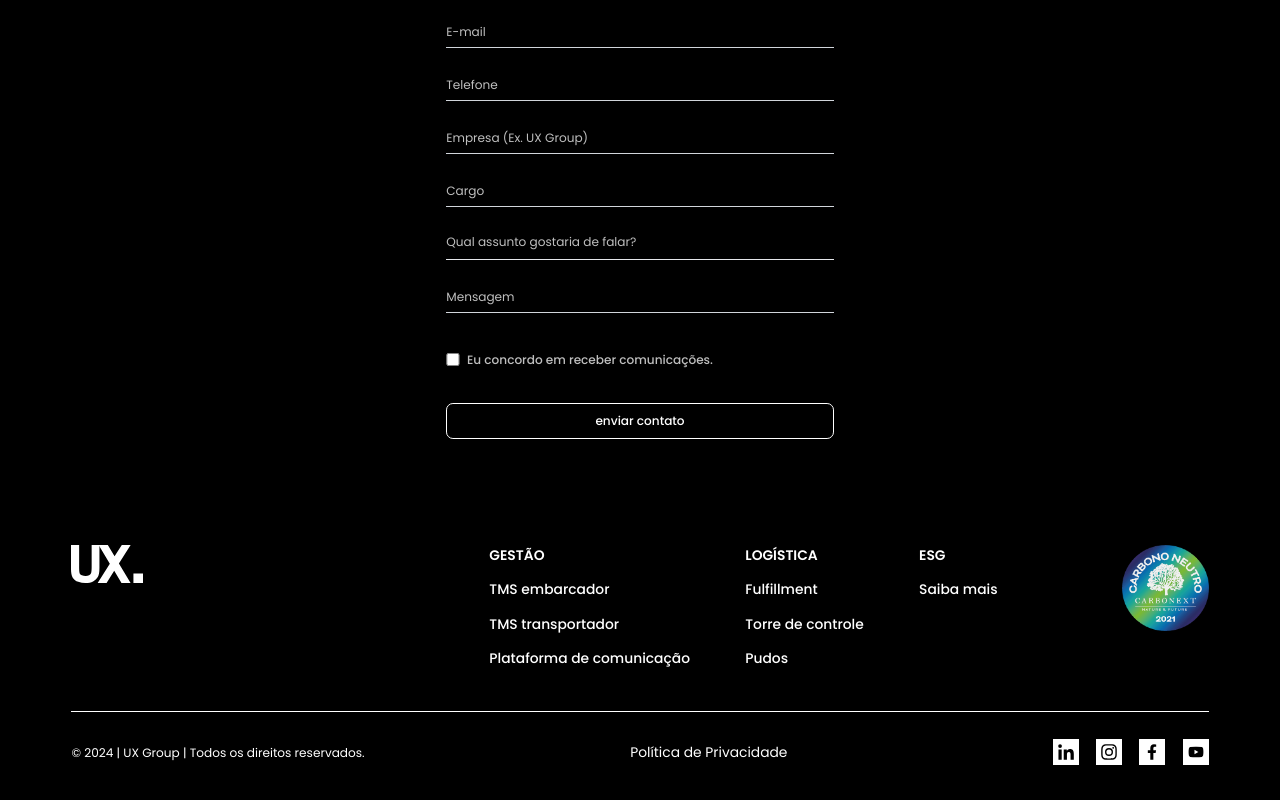
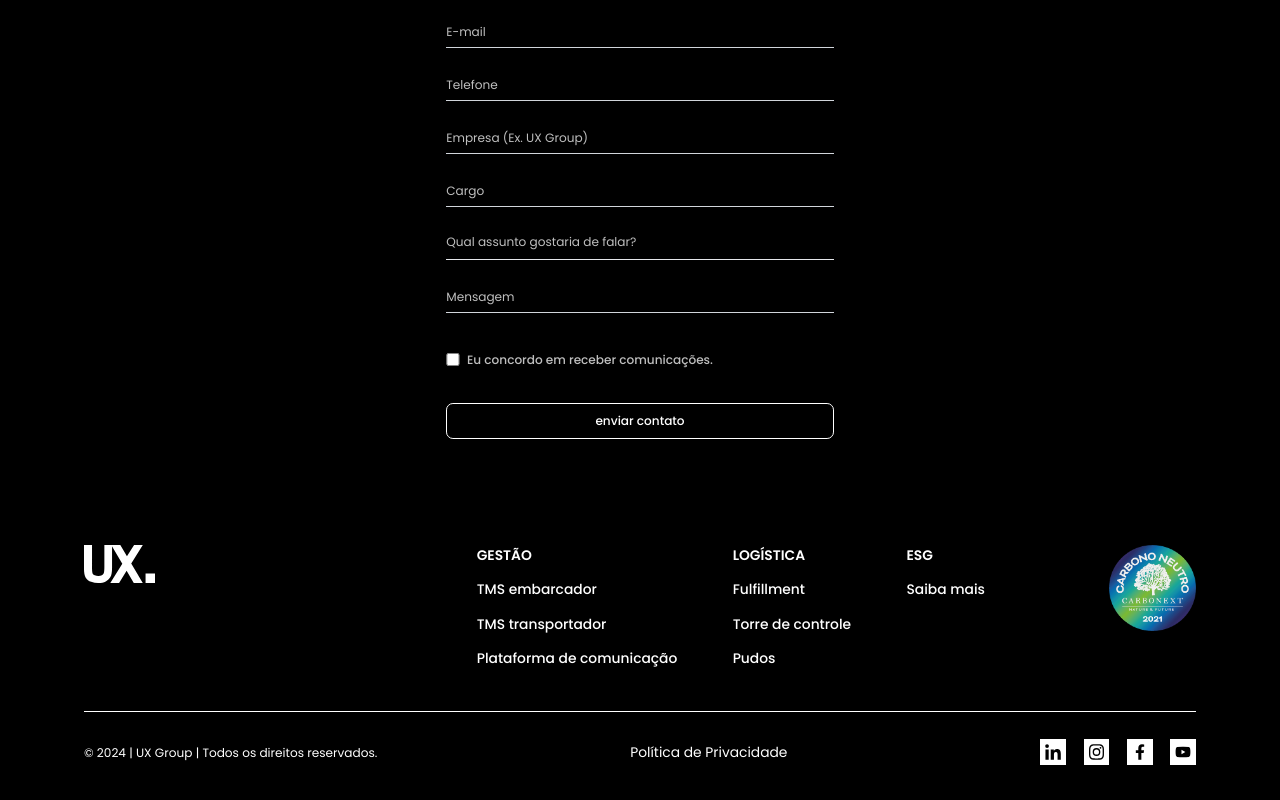
Before and after one commit to uxgroup1/uxgroup2024, a Next.js app: page /trux in a window 1280 px wide. Shown: the part 3918-4718 px from the top of the page. Built offline with nearby package versions, Linux system fonts and the light colour scheme.

Commit message:
Alteração Home

```diff
--- a/src/components/Footer/index.tsx
+++ b/src/components/Footer/index.tsx
@@ -82,8 +82,9 @@ export default function Footer() {
 
   return (
     <>
-      <footer className="bg-black flex items-center justify-center text-white p-2 md:pt-10 w-full">
-        <div className="flex items-center justify-between h-full w-[92%]">
+      <footer className="bg-black flex items-center  justify-center text-white p-2 md:pt-10 w-full">
+        <div className="flex items-center justify-center w-full max-w-[1996px] h-full ">
+          <div className="w-[90%] flex items-center justify-center">
             <div className="mx-auto w-full  md:p-4 py-6 lg:py-8">
               <div className="md:flex md:justify-between">
                 <div className="mb-6 md:mb-0">
@@ -160,6 +161,7 @@ export default function Footer() {
               </div>
             </div>
           </div>
+        </div>
       </footer>
     </>
   );
--- a/src/components/produtos/institucional/index.tsx
+++ b/src/components/produtos/institucional/index.tsx
@@ -57,7 +57,7 @@ export default function ProductInstitutional({
           <div className="lg:flex lg:items-center">
             <Image
               src={banner}
-              className="w-full xl:w-[35rem] lg:w-[30rem] rounded-2xl shadow-2xl "
+              className="w-full xl:w-[60%] lg:w-[30rem] rounded-2xl shadow-2xl "
               width={100}
               height={100}
               alt="ESG"
```
Lines whose indentation alone changed are shown as unchanged.
